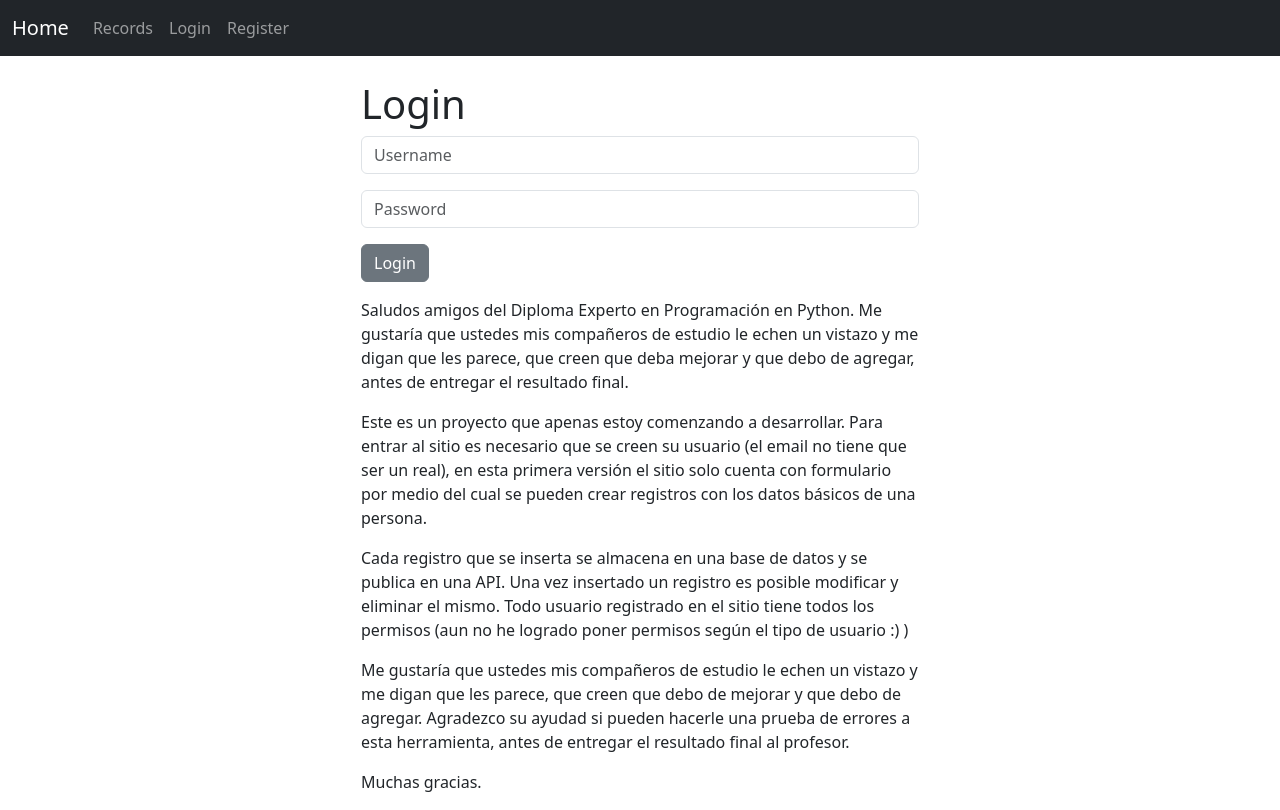
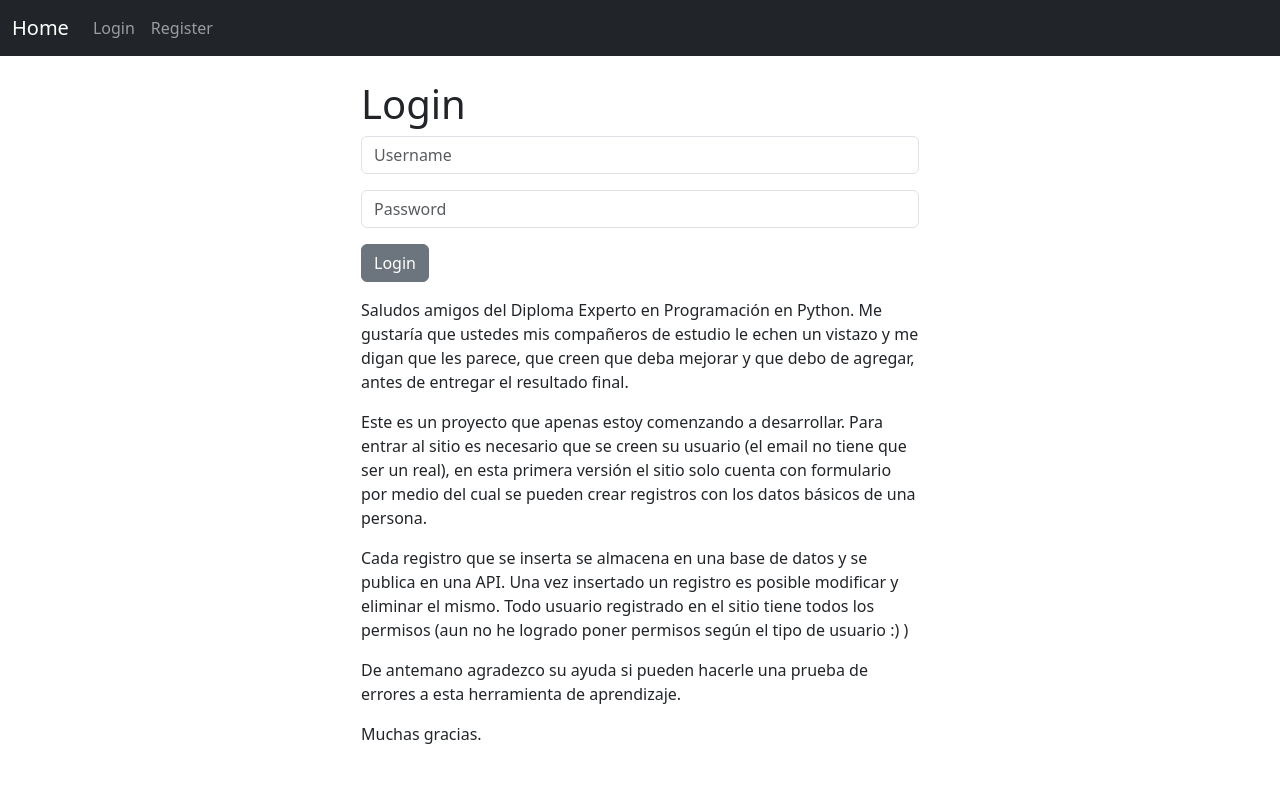
Before and after one commit to mestre05053/Creating-APIs-using-Django-, a Django app: page / in a window 1280 px wide. After the commit the page ends 744 px from the top, so only its background shows below. Run offline with Django 4.2, Linux system fonts and the light colour scheme.

Commit message:
Se ajusto la navbar Y el texto de explicacion

```diff
--- a/crm/templates/index.html
+++ b/crm/templates/index.html
@@ -37,9 +37,7 @@
 					Todo usuario registrado en el sitio tiene todos los permisos (aun no he logrado poner permisos según el tipo de usuario :) )
 				</p>
 				<p>
-					Me gustaría que ustedes mis compañeros de estudio le echen un vistazo y me digan que les parece, que creen que
-					debo de mejorar y que debo de agregar. Agradezco su ayudad si pueden hacerle una prueba de errores a esta herramienta,
-					antes de entregar el resultado final al profesor.
+					De antemano agradezco su ayuda si pueden hacerle una prueba de errores a esta herramienta de aprendizaje.
 				</p>
 				Muchas gracias. </p>
 		{% endif %}
--- a/crm/templates/navbar.html
+++ b/crm/templates/navbar.html
@@ -6,10 +6,10 @@
     </button>
     <div class="collapse navbar-collapse" id="navbarSupportedContent">
       <ul class="navbar-nav me-auto mb-2 mb-lg-0">
+        {% if user.is_authenticated %}
         <li class="nav-item">
           <a class="nav-link" href="{% url 'records' %}">Records </a>
         </li>
-        {% if user.is_authenticated %}
           <li class="nav-item">
             <a class="nav-link" href="http://localhost:8000/api_datarecords/ target="_blank">API</a>
           </li>
```
Also changed, not shown: db.sqlite3.
